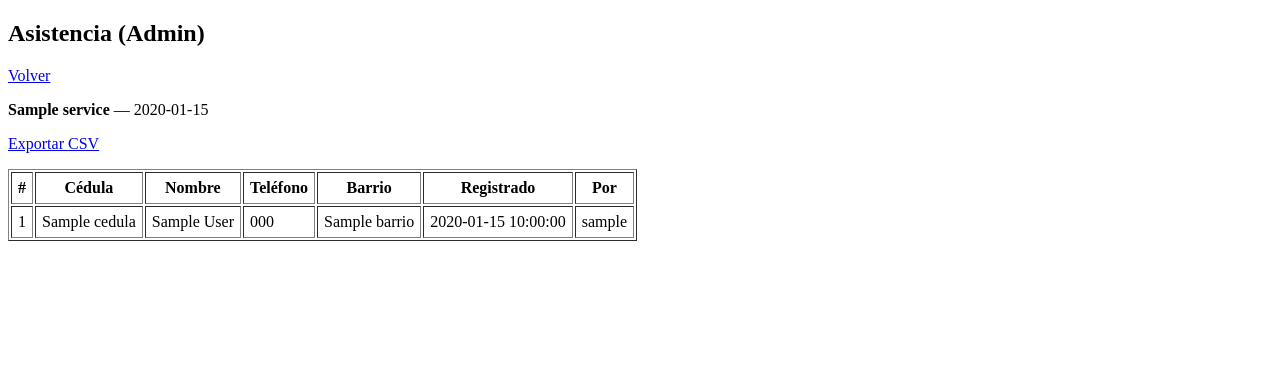
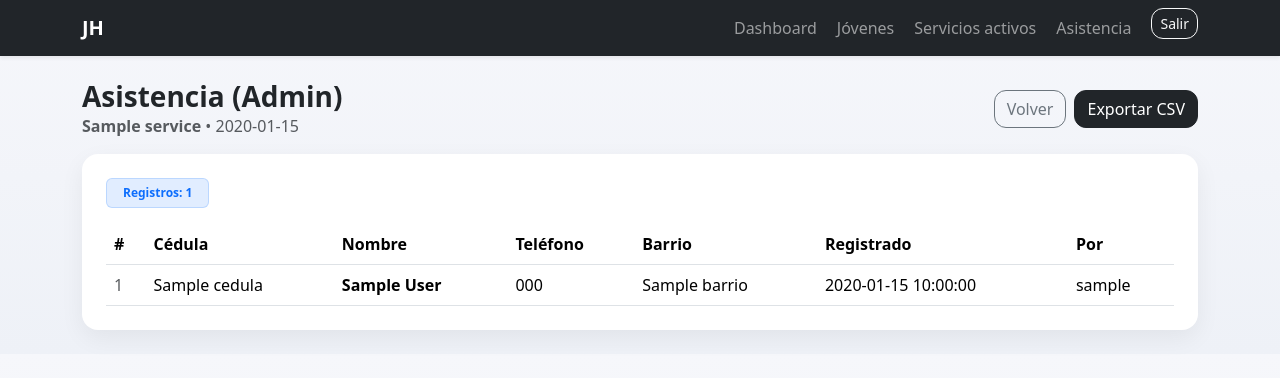
Before and after one commit to steve-sr/jh-attendance, a Flask app: template templates/admin_attendance.html in a window 1280 px wide. Shown: the top 378 px of the page. Run offline with Flask 3, Linux system fonts and the light colour scheme; a user stored in the database is signed in; tables that the repository leaves empty hold one stand-in row (values such as "Sample post"); the template is opened without the code that fills it: values that come from a table or form of the project are taken from there, most other values are stand-ins (such as "Sample title", 1, 10 or a date in 2020).

Commit message:
Style admin attendance view

```diff
--- a/templates/admin_attendance.html
+++ b/templates/admin_attendance.html
@@ -1,37 +1,57 @@
-<!doctype html>
-<html>
-<head><meta charset="utf-8"><title>Asistencia - Admin</title></head>
-<body>
-  <h2>Asistencia (Admin)</h2>
-  <p><a href="/admin/services">Volver</a></p>
+{% extends "base.html" %}
+{% block title %}Asistencia (Admin) - JH{% endblock %}
 
-  <p><b>{{service.title}}</b> — {{service.service_date}}</p>
+{% block content %}
+<div class="d-flex flex-wrap justify-content-between align-items-center gap-2 mb-3">
+  <div>
+    <h3 class="fw-bold mb-0">Asistencia (Admin)</h3>
+    <div class="text-muted">
+      <span class="fw-semibold">{{ service.title }}</span> • {{ service.service_date }}
+    </div>
+  </div>
 
-  <p>
-    <a href="/admin/attendance/{{service.id}}/export.csv">Exportar CSV</a>
-  </p>
+  <div class="d-flex flex-wrap gap-2">
+    <a class="btn btn-outline-secondary" href="/admin/services">Volver</a>
+    <a class="btn btn-dark" href="/admin/attendance/{{ service.id }}/export.csv">Exportar CSV</a>
+  </div>
+</div>
 
-  <table border="1" cellpadding="6">
+<div class="card p-3 p-md-4">
+  <div class="d-flex flex-wrap justify-content-between align-items-center gap-2 mb-3">
+    <span class="badge badge-soft px-3 py-2">Registros: {{ rows|length }}</span>
+  </div>
+
+  {% if rows|length == 0 %}
+    <p class="text-muted mb-0">Aún no hay asistencias registradas para este servicio.</p>
+  {% else %}
+    <div class="table-responsive">
+      <table class="table table-hover align-middle mb-0">
+        <thead>
           <tr>
             <th>#</th>
-      <th>Cédula</th>
+            <th class="text-nowrap">Cédula</th>
             <th>Nombre</th>
-      <th>Teléfono</th>
+            <th class="text-nowrap">Teléfono</th>
             <th>Barrio</th>
-      <th>Registrado</th>
-      <th>Por</th>
+            <th class="text-nowrap">Registrado</th>
+            <th class="text-nowrap">Por</th>
           </tr>
+        </thead>
+        <tbody>
           {% for att, y, u in rows %}
           <tr>
-      <td>{{loop.index}}</td>
-      <td>{{y.cedula}}</td>
-      <td>{{y.full_name}}</td>
-      <td>{{y.phone}}</td>
-      <td>{{y.barrio.name}}</td>
-      <td>{{att.registered_at}}</td>
-      <td>{{u.username}}</td>
+            <td class="text-muted">{{ loop.index }}</td>
+            <td class="text-nowrap">{{ y.cedula }}</td>
+            <td class="fw-semibold">{{ y.full_name }}</td>
+            <td class="text-nowrap">{{ y.phone }}</td>
+            <td>{{ y.barrio.name if y.barrio else "" }}</td>
+            <td class="text-nowrap">{{ att.registered_at }}</td>
+            <td class="text-nowrap">{{ u.username }}</td>
           </tr>
           {% endfor %}
+        </tbody>
       </table>
-</body>
-</html>
+    </div>
+  {% endif %}
+</div>
+{% endblock %}
```
Lines whose indentation alone changed are shown as unchanged.
